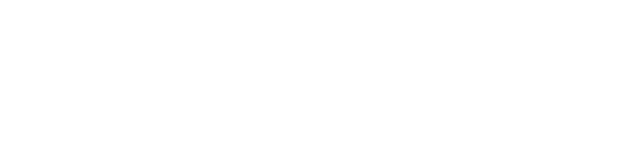
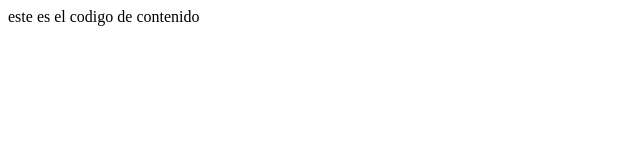
Before and after one commit to LibniB/ejercicio, a plain HTML site: page index.html in a window 1280 px wide. Shown: the whole page, without its empty margins (0-640 px from the left). Drawn offline with Linux system fonts and the light colour scheme.

Commit message:
identificando el contenido

```diff
--- a/index.html
+++ b/index.html
@@ -11,7 +11,7 @@
 
     </header>
     <div class="container">
-
+        este es el codigo de contenido
     </div>
     <footer>
 
```
